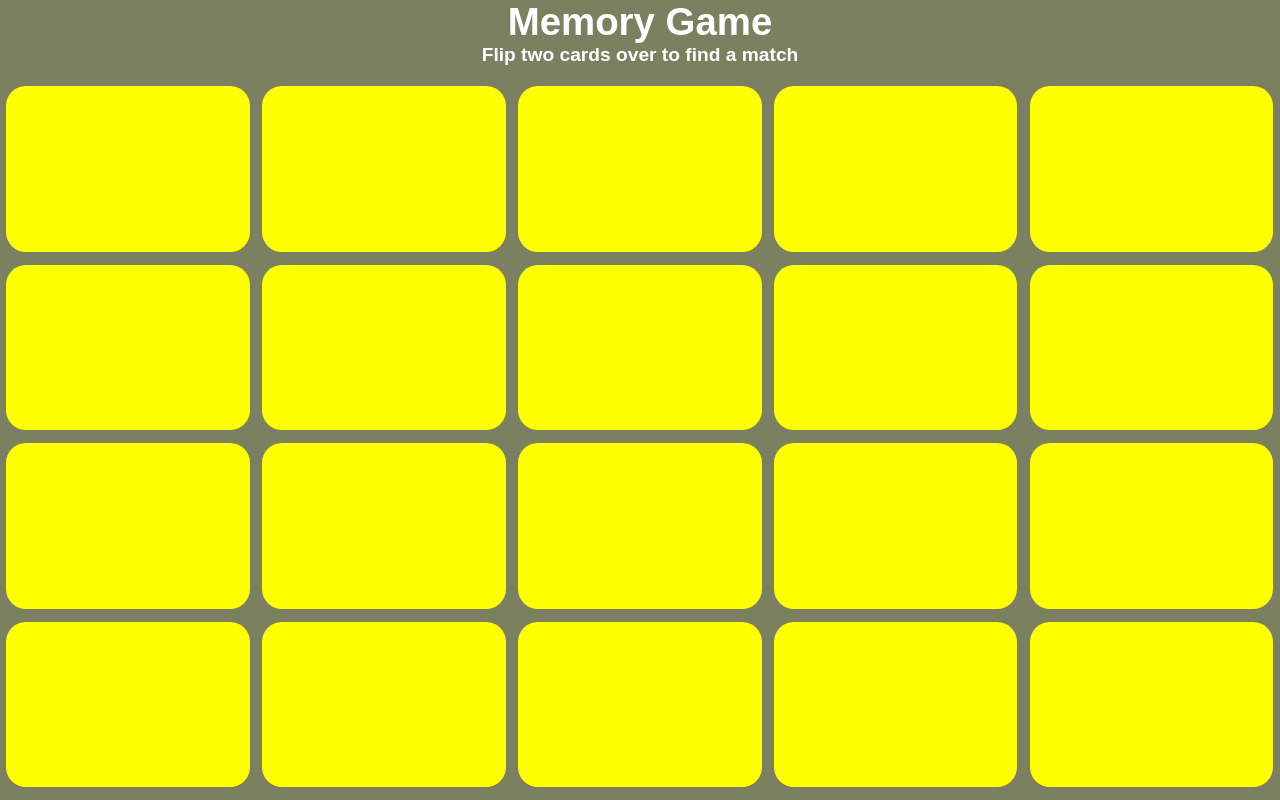
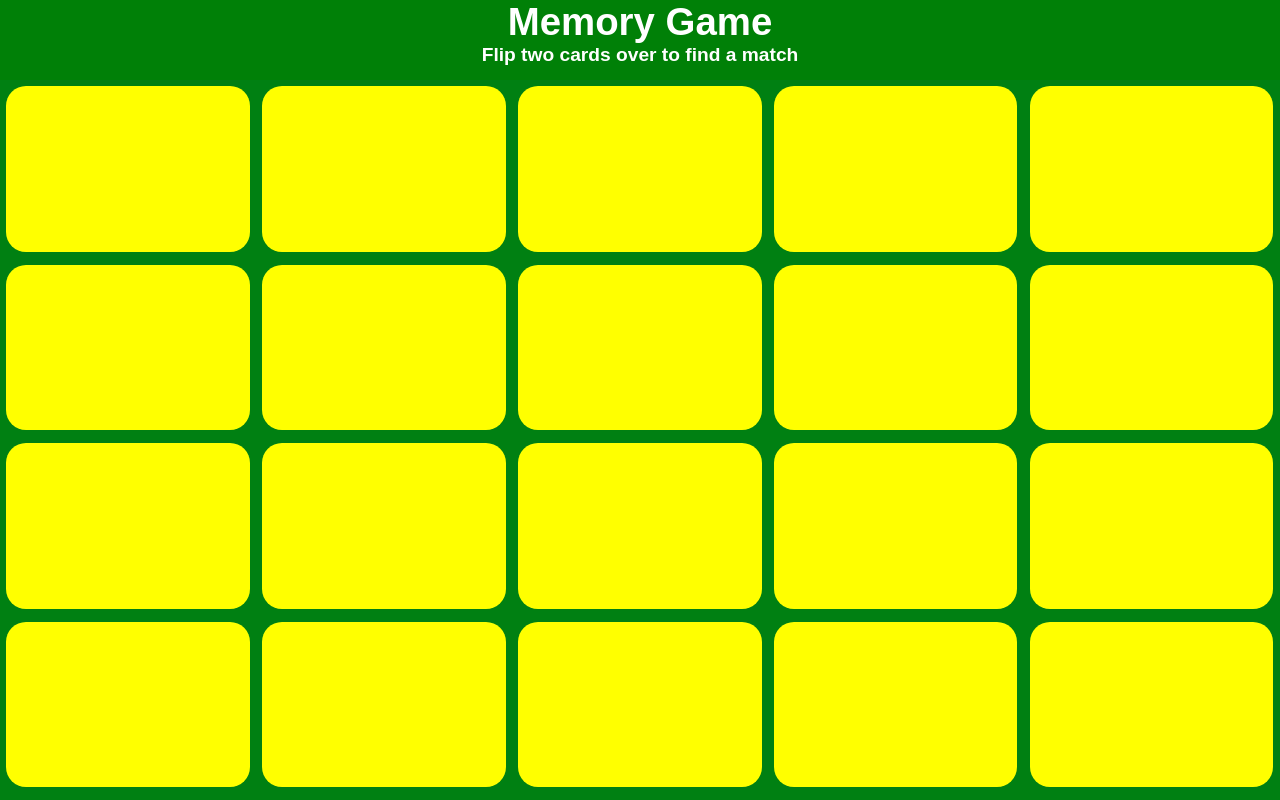
Before and after one commit to MoonTahoe/Memory, a website: page production-client/index.html in a window 1280 px wide. Drawn offline with Linux system fonts and the light colour scheme.

Commit message:
Changes table color to green

```diff
--- a/production-client/css/style.css
+++ b/production-client/css/style.css
@@ -17,7 +17,7 @@ header
     margin-left: auto;
     margin-right: auto;
     height: 45px;
-    background-color: #7b8060;
+    background-color: #008007;
     height: 10%;
     color: white;
     text-align: center;
@@ -27,7 +27,7 @@ header
 section
 {
     width: 100%;
-    background-color: #7b8060;
+    background-color: #008012;
     margin-left: auto;
     margin-right: auto;
     height: 90%;
```
